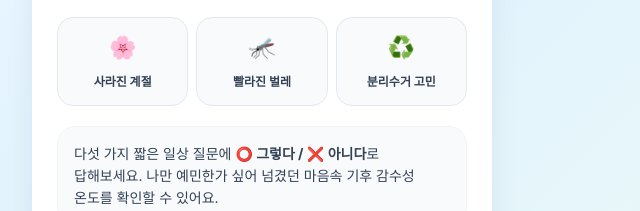
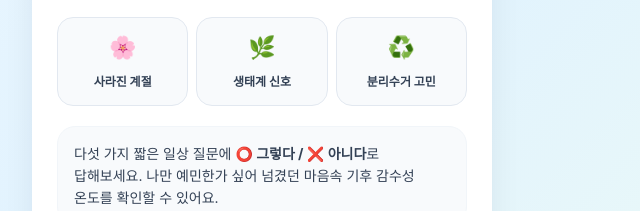
Before and after one commit to jung-yudam/climate-test, a plain HTML site: page index.html in a window 1280 px wide. Shown: the part 277-488 px from the top of the page, 378-1018 px from the left. Drawn offline with Linux system fonts and the light colour scheme.

Commit message:
Update index.html

```diff
--- a/index.html
+++ b/index.html
@@ -565,8 +565,8 @@
           <span class="lbl">사라진 계절</span>
         </div>
         <div class="signal-chip">
-          <span class="emoji" aria-hidden="true">🦟</span>
-          <span class="lbl">빨라진 벌레</span>
+          <span class="emoji" aria-hidden="true">🌿</span>
+          <span class="lbl">생태계 신호</span>
         </div>
         <div class="signal-chip">
           <span class="emoji" aria-hidden="true">♻️</span>
```
